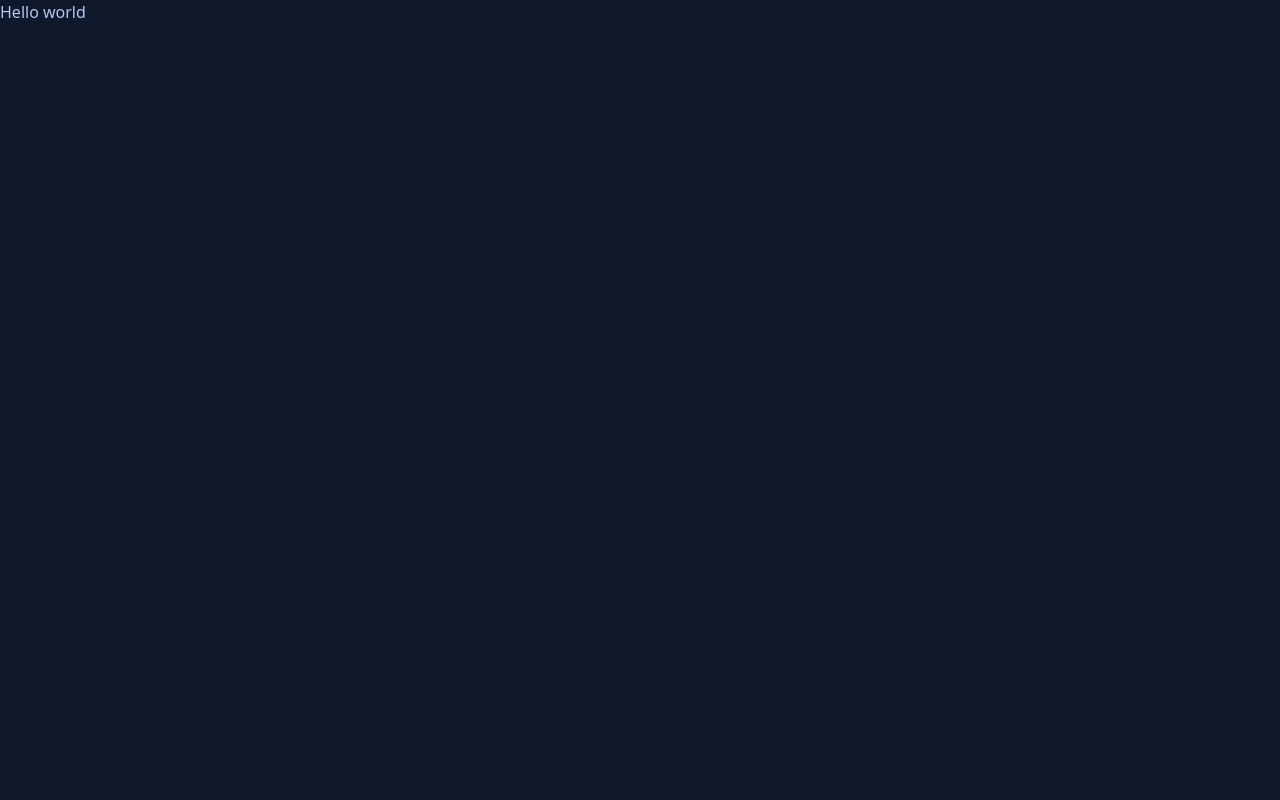
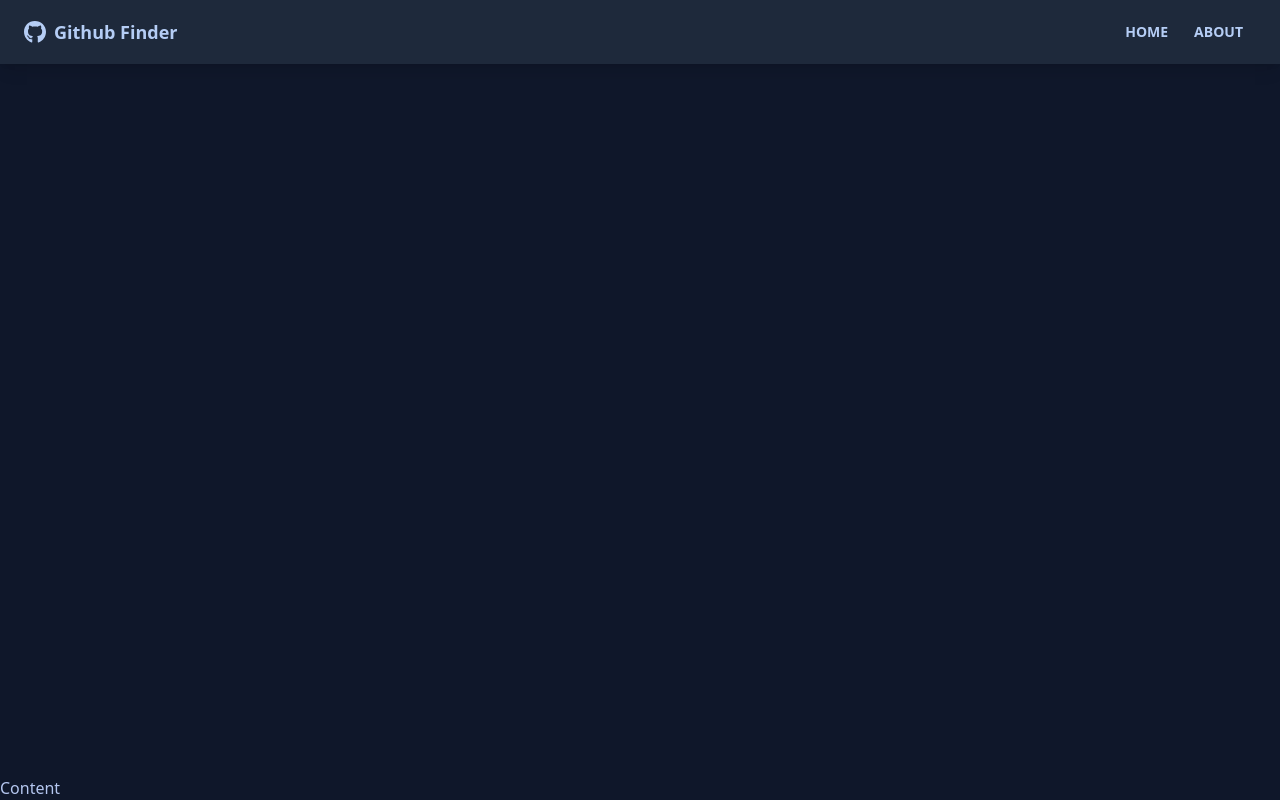
Before and after one commit to Josh-Alhassan/Github-Finder-project, a React (Create React App) app in the folder github-finder/: page / in a window 1280 px wide. Built offline with nearby package versions, Linux system fonts and the light colour scheme; the HTML template or start-up script is replaced by a standard one.

Commit message:
Navbar component

```diff
--- a/github-finder/package.json
+++ b/github-finder/package.json
@@ -9,7 +9,10 @@
     "daisyui": "^2.24.2",
     "react": "^18.2.0",
     "react-dom": "^18.2.0",
+    "react-icons": "^4.4.0",
+    "react-router-dom": "^6.3.0",
     "react-scripts": "5.0.1",
+    "router-dom": "^2.2.9",
     "web-vitals": "^2.1.4"
   },
   "scripts": {
--- a/github-finder/src/App.js
+++ b/github-finder/src/App.js
@@ -1,10 +1,14 @@
-
+import {BrowserRouter as Router, Route} from 'react-router-dom';
+import Navbar from './components/layout/Navbar';
 
 function App() {
   return (
-    <div>
-      <h1>Hello world</h1>
-    </div>
+    <Router>
+      <div className='flex flex-col justify-between h-screen'>
+        <Navbar />
+        <mian>Content</mian>
+      </div>
+    </Router>
   );
 }
 
--- /dev/null
+++ b/github-finder/src/components/layout/Navbar.jsx
@@ -0,0 +1,36 @@
+import React from 'react'
+import {FaGithub} from 'react-icons/fa'
+import {Link} from 'react-router-dom'
+import PropTypes from 'prop-types'
+
+function Navbar( {title} ) {
+  return (
+    <nav className='navbar mb-12 shadow-lg bg-neutral text-neutral-content' >
+        <div className='container mx-auto'>
+            <div className='flex-none px-2 mx-2'>
+                <FaGithub className='inline pr-2 text-3xl' />
+                <Link to='/' className='text-lg font-bold align-middle'>
+                    {title}
+                </Link>
+            </div>
+
+            <div className='flex-1 px-2 mx-2'>
+                <div className='flex justify-end'>
+                    <Link to='/' className='btn btn-ghost btn-sm rounded-btn'>
+                        Home
+                    </Link>
+                    <Link to='/about' className='btn btn-ghost btn-sm rounded-btn'>
+                        About
+                    </Link>
+                </div>
+            </div>
+        </div>
+    </nav>
+  )
+}
+
+Navbar.defaultProps = {
+    title: 'Github Finder'
+}
+
+export default Navbar
```
Also changed, not shown: 1 other file (tests, documents, lock files or other folders).
